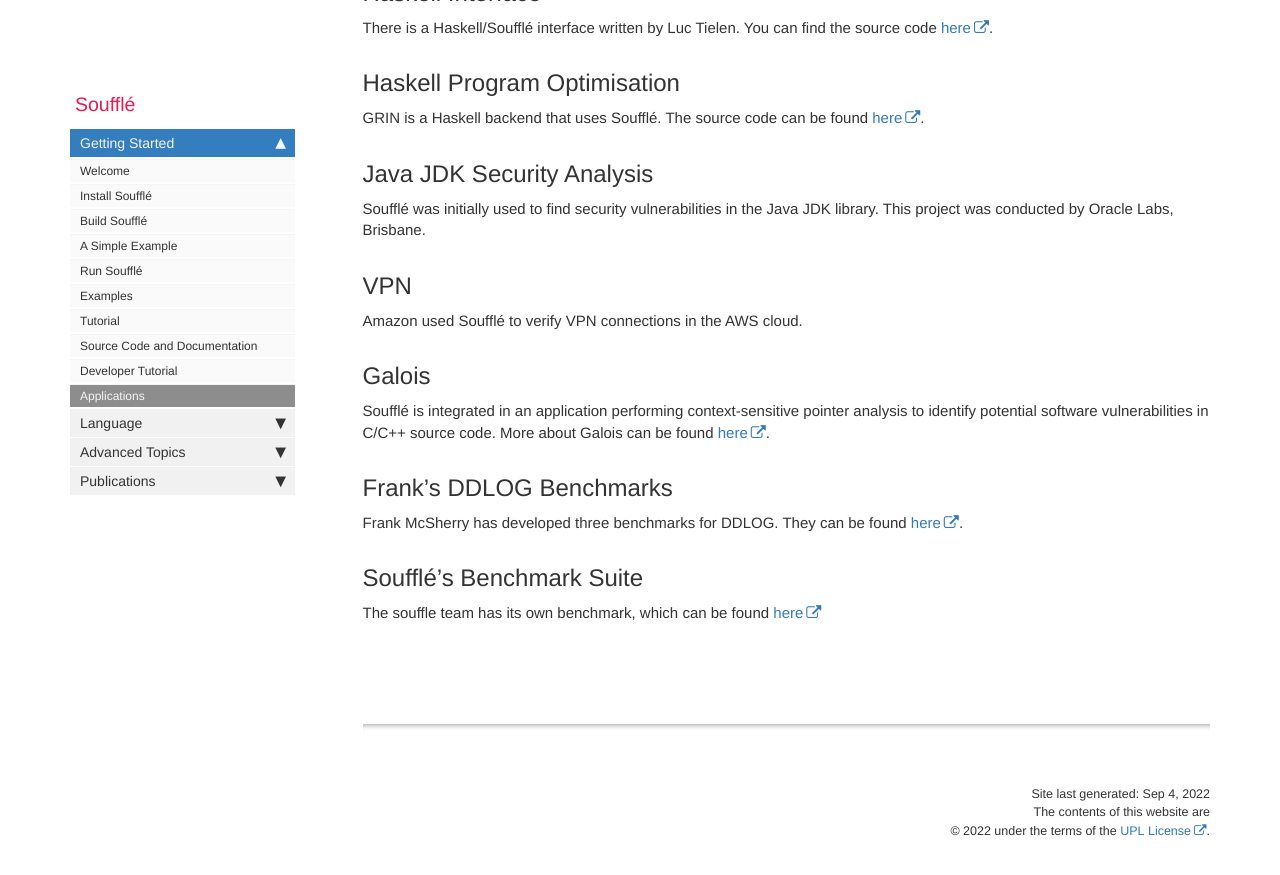
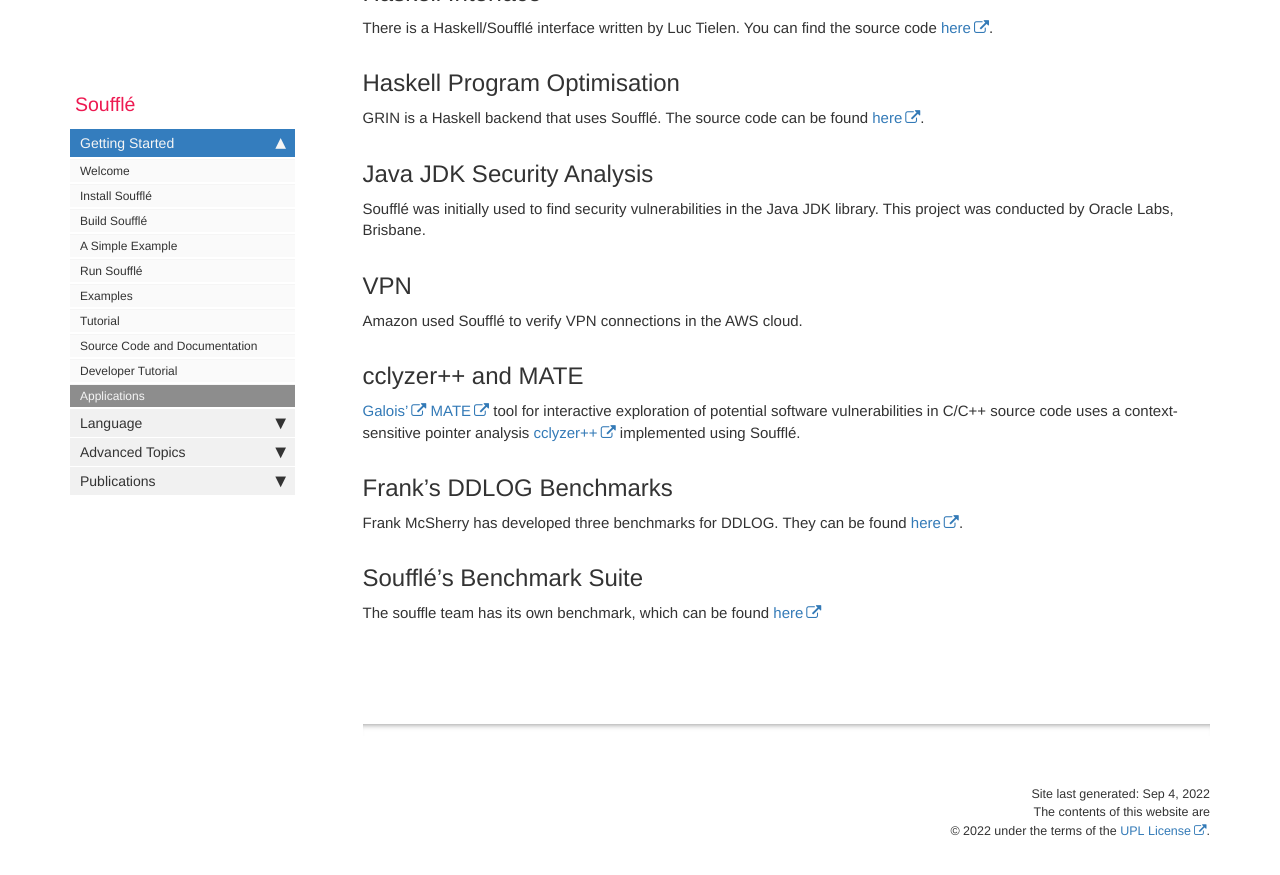
Before and after one commit to souffle-lang/souffle-lang.github.io, a Jekyll site: the page built from pages/docs/applications.md, in a window 1280 px wide and 900 px high, scrolled down 1408 px. Shown: the top 875 px of the window. Built offline with Jekyll 4.4.1, drawn with Linux system fonts in a browser that asks for light colours; comment, search, counter and statistics services are not loaded; some of the changed text lies outside the part shown.

Commit message:
Update applications.md with links to Galois' open source tools built with Soufflé

```diff
--- a/pages/docs/applications.md
+++ b/pages/docs/applications.md
@@ -49,8 +49,8 @@ Soufflé was initially used to find security vulnerabilities in the Java JDK lib
 ## VPN
 Amazon used Soufflé to verify VPN connections in the AWS cloud.
 
-## Galois
-Soufflé is integrated in an application performing context-sensitive pointer analysis to identify potential software vulnerabilities in C/C++ source code. More about Galois can be found [here](https://galois.com/).
+## cclyzer++ and MATE
+[Galois'](https://galois.com/) [MATE](https://github.com/galoisinc/MATE) tool for interactive exploration of potential software vulnerabilities in C/C++ source code uses a context-sensitive pointer analysis [cclyzer++](https://github.com/galoisinc/cclyzerpp) implemented using Soufflé.
 
 ## Frank's DDLOG Benchmarks
 Frank McSherry has developed three benchmarks for DDLOG. They can be found [here](https://github.com/frankmcsherry/dynamic-datalog/).
```
